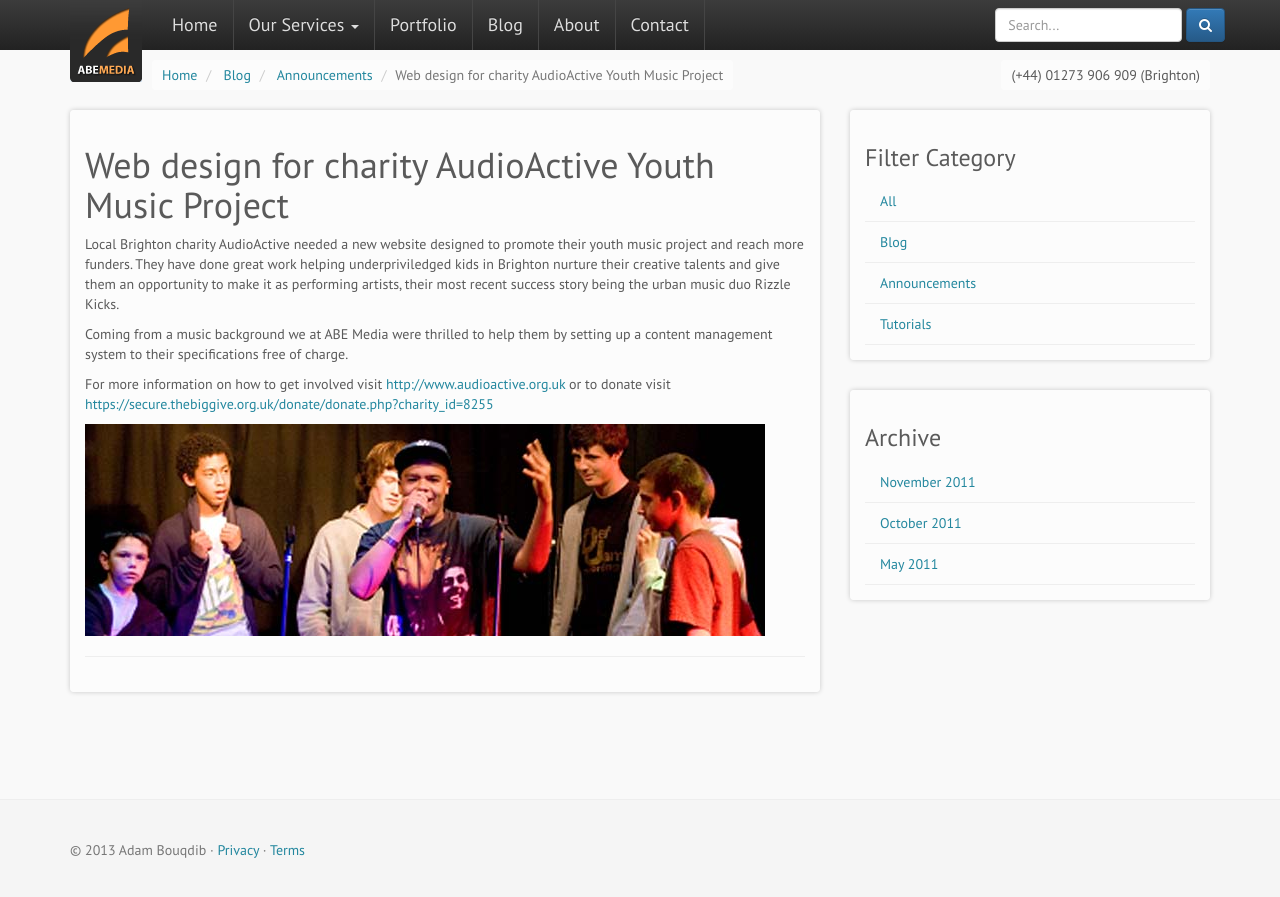
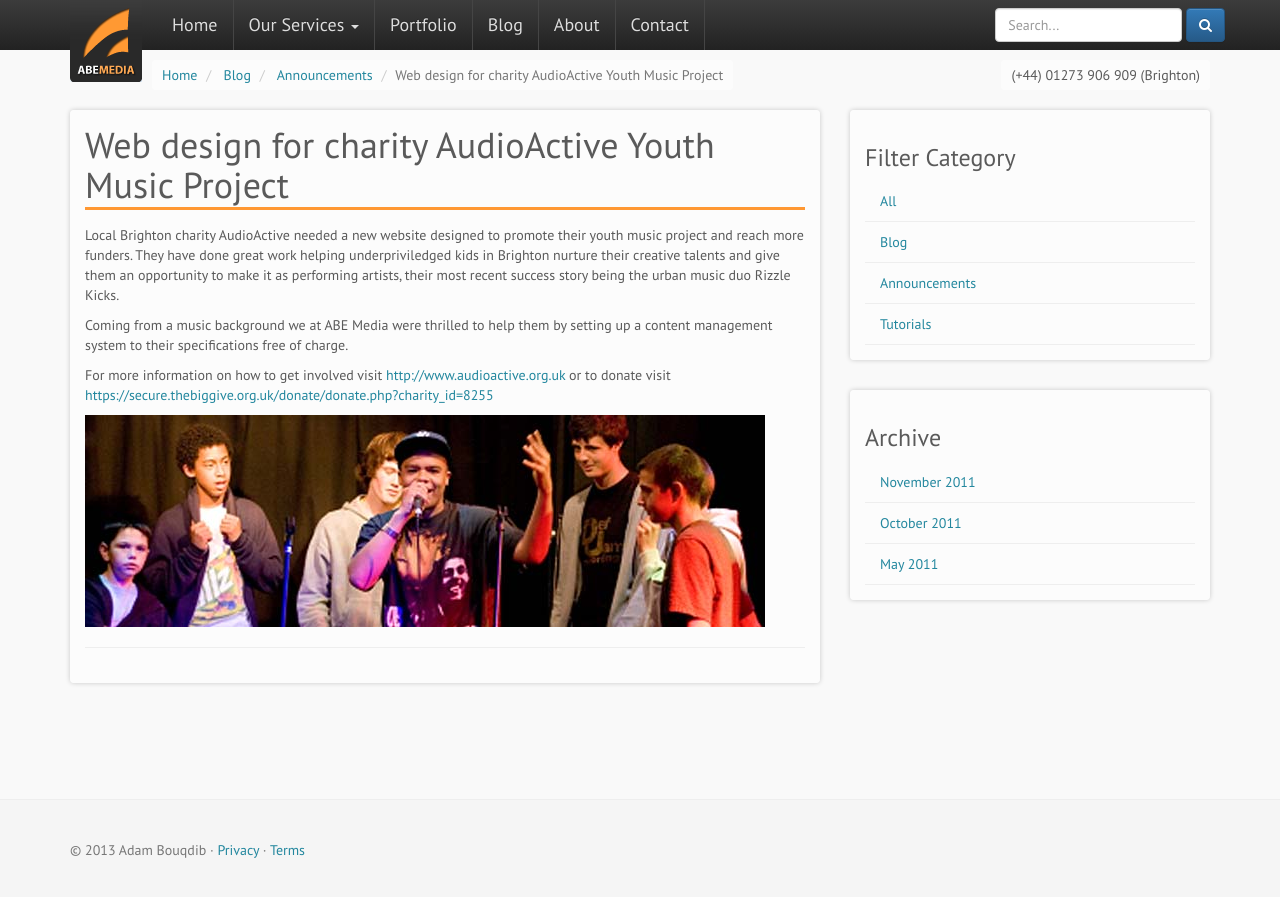
Before and after one commit to abemedia/abemedia.github.io, a Jekyll site: the page built from _posts/2011-11-30-web-design-for-charity-audioactive-youth-music-project.md, in a window 1280 px wide. Shown: the top 897 px of the page. Built offline with Jekyll 4.4.1, drawn with Linux system fonts in a browser that asks for light colours; nearby versions of some CDN libraries; comment, search, counter and statistics services are not loaded.

Commit message:
Update style.css

```diff
--- a/css/style.css
+++ b/css/style.css
@@ -151,7 +151,7 @@ footer {
 div + .box {
         margin-top:30px;
 }
-.box h3.box-header {
+.box h3.box-header, .box h1 {
         border-bottom:3px solid #ff9833;
         margin:0 0 15px;
         padding-bottom:3px;
```
